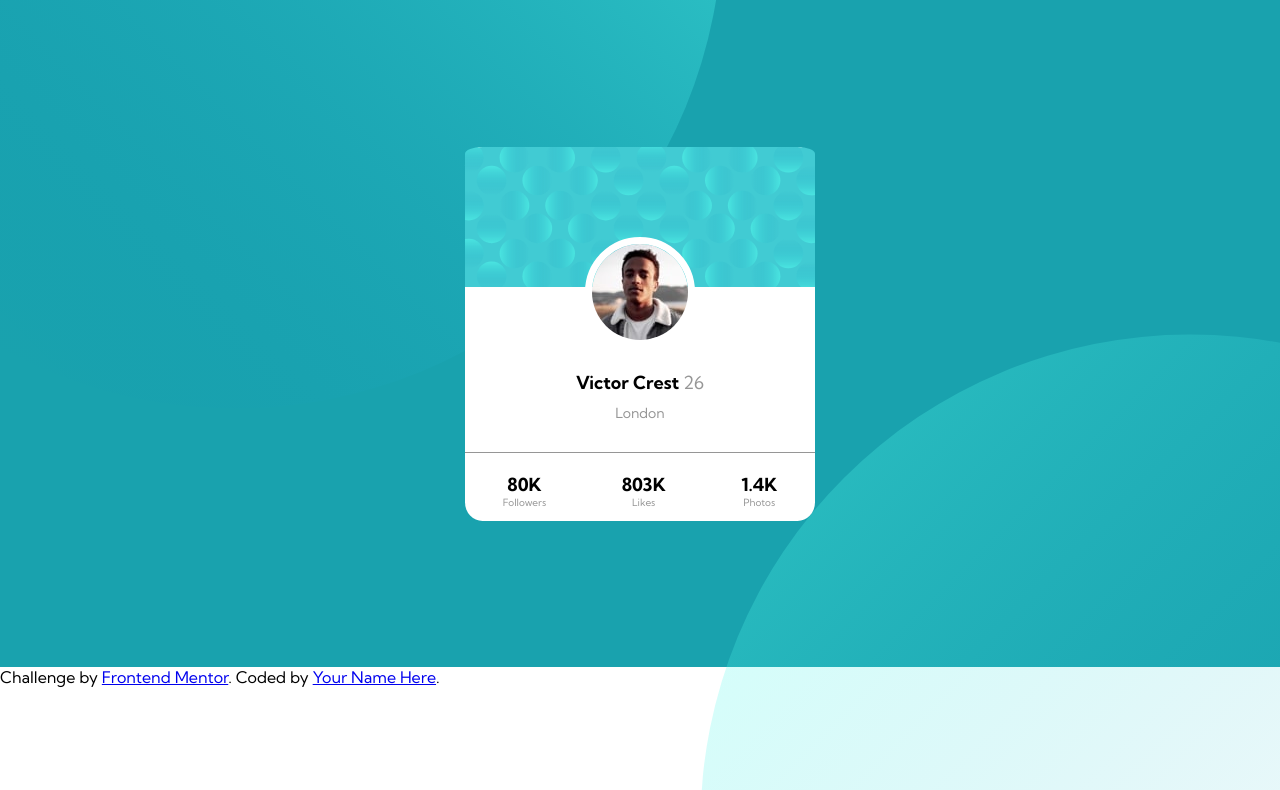
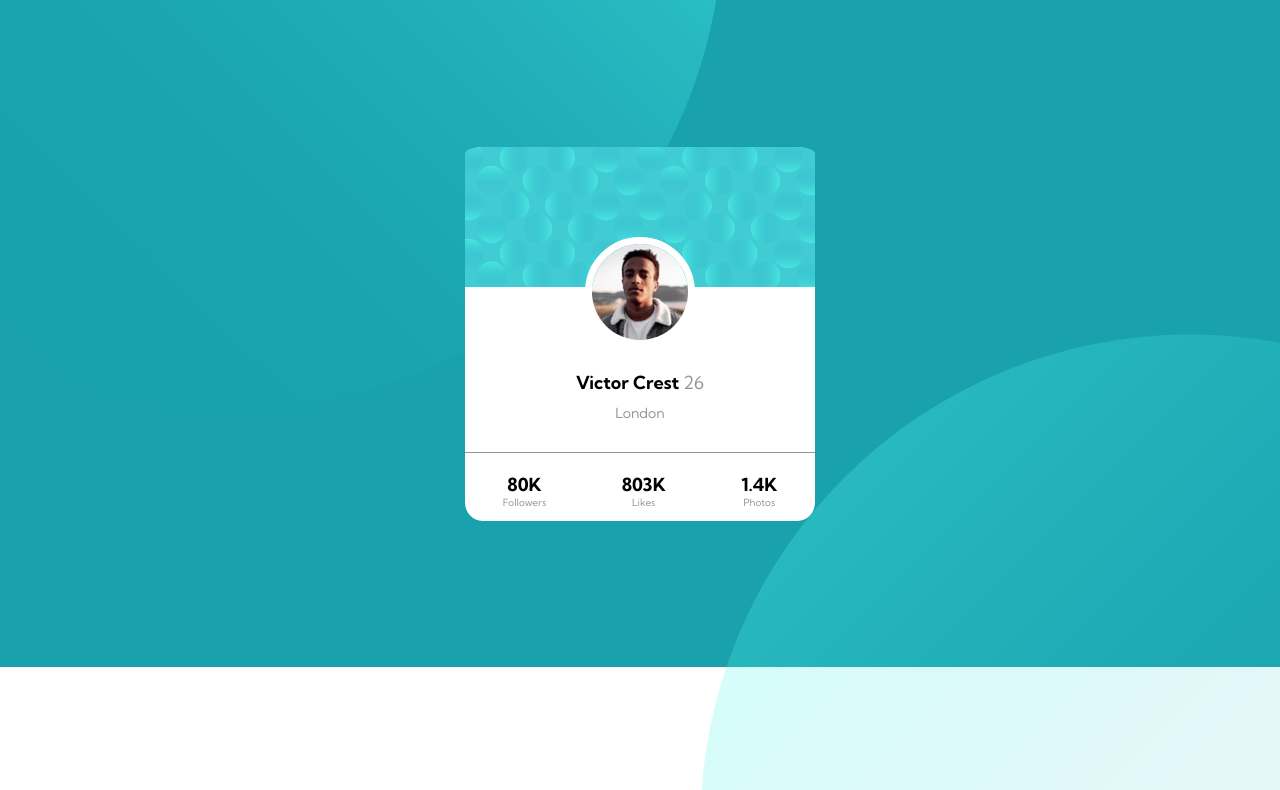
Before and after one commit to kmlson/profile_card_component, a website: page index.html in a window 1280 px wide. Shown: the top 790 px of the page. Drawn offline with Linux system fonts and the light colour scheme; files whose address does not match are found by name.

Commit message:
css fixed

```diff
--- a/index.html
+++ b/index.html
@@ -45,9 +45,6 @@
   </div>
  </div>
 
-  <div class="attribution">
-    Challenge by <a href="https://www.frontendmentor.io?ref=challenge" target="_blank">Frontend Mentor</a>.
-    Coded by <a href="#">Your Name Here</a>.
-  </div>
+
 </body>
 </html>
--- a/sass/base/_reset.scss
+++ b/sass/base/_reset.scss
@@ -8,4 +8,5 @@
 
 body {
     font-family: 'Kumbh Sans', sans-serif;
+    overflow: hidden;
 }
--- a/sass/componets/_card.scss
+++ b/sass/componets/_card.scss
@@ -5,6 +5,9 @@
     justify-content: center;
     align-items: center;
     background-color: $DarkCyan;
+    position: relative;
+
+
 
 }
 
@@ -36,10 +39,11 @@
     background-image: url("./images/bg-pattern-top.svg");
         width: 978px;
         height: 978px;
-        position: absolute;
+        position:absolute;
         z-index: 10;
         top:-569px;
         left:-766px;
+
 }
 
 .bottom {
@@ -50,9 +54,9 @@
         z-index: 10;
        top:334px;
        left: 100px;
+
 }
 .header {
-        background-image: url("./images/bg-pattern-card.svg");
         width: 326px;
         height: 140px;
         border-top-left-radius: 5%;
@@ -113,6 +117,8 @@
 
 @media screen and (min-width: 768px) {
 
+
+
     .card {
         width: $card_desktopWidth;
         height: $card_desktopHeight;
```
Also changed, not shown: css/main.css.
